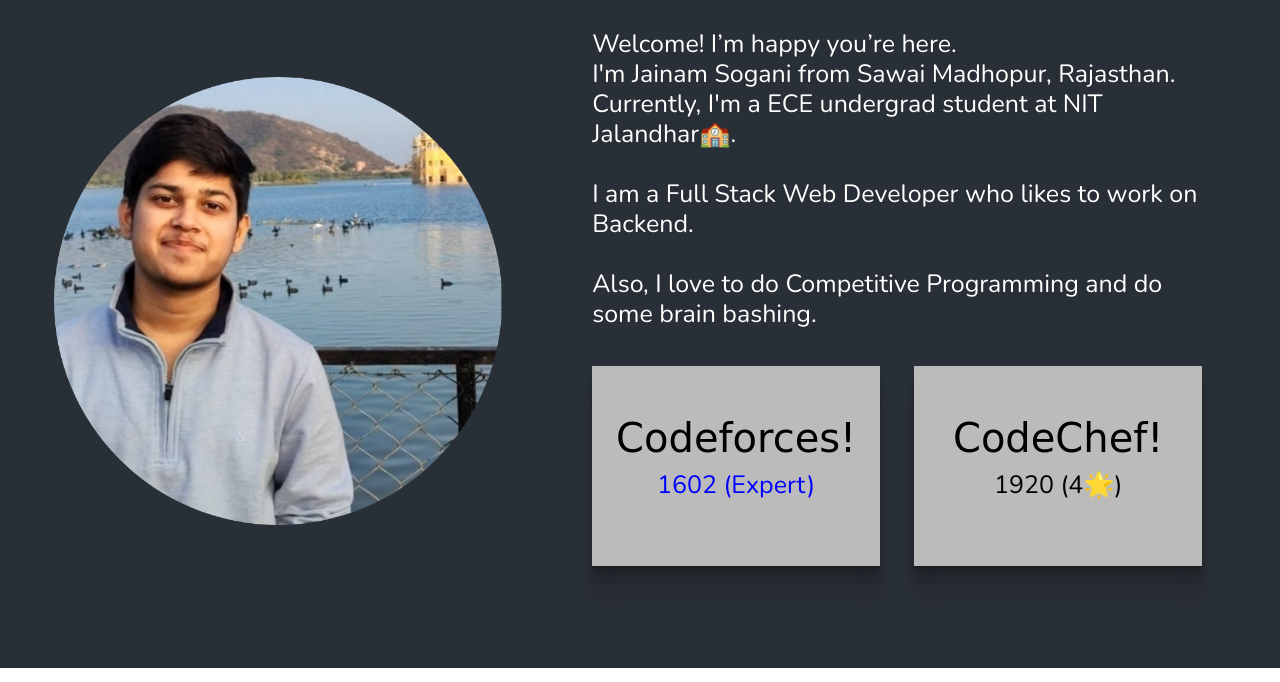
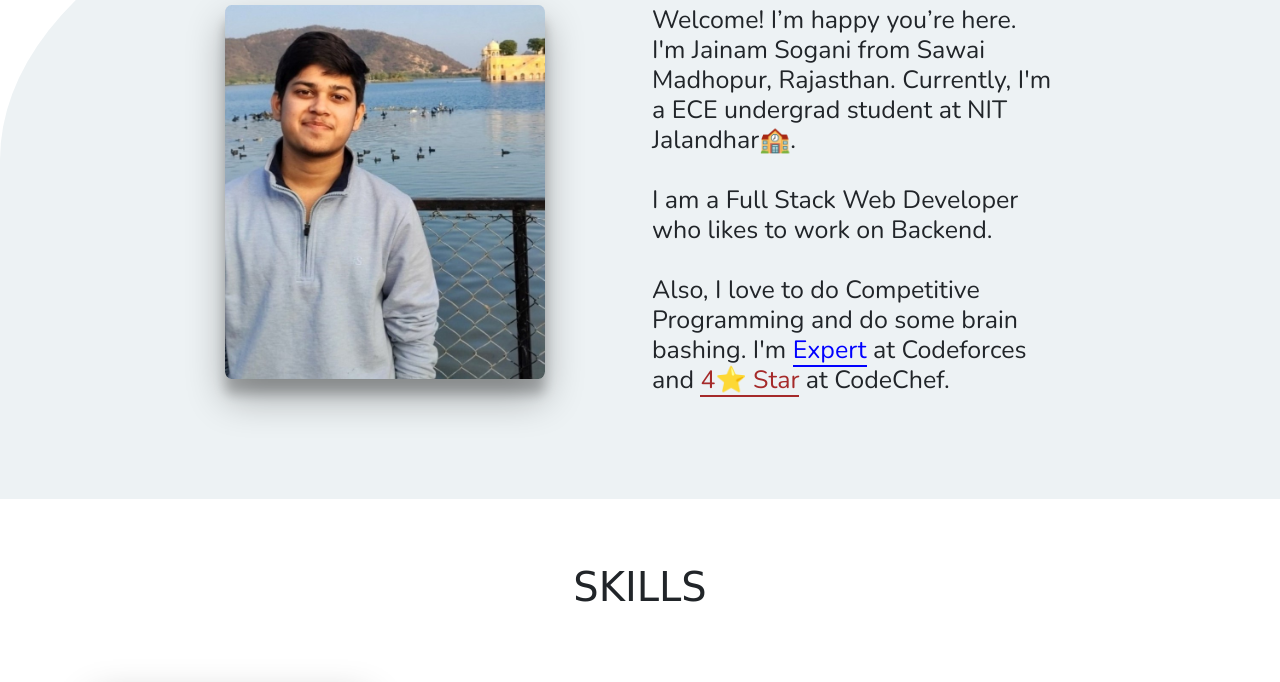
Before and after one commit to jainamsogani/jainamsogani.github.io, a plain HTML site: page index.html in a window 1280 px wide. Shown: the part 765-1447 px from the top of the page. Drawn offline with nearby package versions, Linux system fonts and the light colour scheme; a web font is replaced by a local one.

Commit message:
Improved the about section.

```diff
--- a/css/styles.css
+++ b/css/styles.css
@@ -15,7 +15,6 @@ h4 {
   margin-top: 0;
   padding: 5% 0;
   text-align: center;
-  color: #fff;
 }
 
 .fa{
@@ -213,18 +212,19 @@ h4 {
 }
 
 #about{
-  background: #292f36;
+  background-color: #edf2f4;
+  border-top-left-radius: 50%;
+  border-top-right-radius: 25%;
+  /* border-bottom-right-radius: 15%; */
+  /* border-bottom-left-radius: 7%; */
   padding-bottom: 6rem;
-  color: #fff;
-}
-
-#about .row{
-  margin-right: 0;
 }
 
 #about img{
-  width: 28rem;
-  height: 28rem;
+  padding-right: 0;
+  width: 20rem;
+  border-radius: 2%;
+  box-shadow: rgba(0, 0, 0, 0.3) 0px 19px 38px, rgba(0, 0, 0, 0.22) 0px 15px 12px;
 }
 
 #about h2 {
@@ -233,41 +233,40 @@ h4 {
   font-size: 25px;
 }
 
-#about a {
+#about .expert, .star{
+  display: inline;
+}
+
+#about a{
   text-decoration: none;
+  transition: box-shadow .3s;
+  color: #000;
+  overflow: hidden;
+}
+
+#about .expert a{
+  color: blue;
+  box-shadow: inset 0 -2px 0 blue;
+}
+
+#about .expert a:hover {
+  box-shadow: inset 0 -30px 0 blue;
+}
+
+#about .star a{
+  color: brown;
+  box-shadow: inset 0 -2px 0 brown;
+}
+
+#about .star a:hover {
+  box-shadow: inset 0 -30px 0 brown;
+}
+
+#about a:hover{
   color: #fff;
 }
 
-#about strong {
-  position: relative;
-}
-#about strong::after {
-  content: "";
-  position: absolute;
-  bottom: -0.125rem;
-  left: -0.5rem;
-  right: -0.5rem;
-  height: 0.5rem;
-  background-image: url("https://s3-us-west-2.amazonaws.com/s.cdpn.io/664131/underline.svg");
-  background-repeat: no-repeat;
-  background-size: cover;
-}
-
-/* GRID EFFECTS CP */
-/* GRID */
-.grid {
-  max-width: 940px;
-  width: 100%;
-  margin: 0 auto;
-  margin-top: 5%;
-}
-
-.four {
-	width: 32.26%;
-}
-
 /* COLUMNS */
-
 .col {
   display: block;
   float:left;
@@ -276,117 +275,21 @@ h4 {
 
 .col:first-of-type { margin-left: 0; }
 
-/* CLEARFIX
-/* GENERAL STYLES FOR BOX AND OVERLAY */
-
-.box {
-  display: block;
-  width: 100%;
-  height: 200px;
-  overflow: hidden;
-  background-color: #bbb;
-  box-shadow: rgba(0, 0, 0, 0.09) 0px 2px 1px, rgba(0, 0, 0, 0.09) 0px 4px 2px, rgba(0, 0, 0, 0.09) 0px 8px 4px, rgba(0, 0, 0, 0.09) 0px 16px 8px, rgba(0, 0, 0, 0.09) 0px 32px 16px;
-  text-align: center;
-  position: relative;
-}
-
-.overlay{
-  width: 100%;
-  height:100%;
-  position: absolute;
-  left: 0;
-  top: 0;
-  right: 0;
-  bottom: 0;
-}
-
-/* CORNER */
-
-.corner-top .overlay{
-  background-color: #fff;
-  line-height: 200px;
-  transform: translate(-100%, -100%);
-  -webkit-transition: transform 0.4s ease-in-out;
-  -o-transition: transform 0.4s ease-in-out;
-  transition: transform 0.4s ease-in-out;
-}
-
-#about .corner-top .overlay img{
-  width: 190px;
-  height: 190px;
-}
-
-.corner-top .box:hover .overlay{
-   transform: translate(0, 0);
-}
-
-#about .corner-top, #about .corner-bottom{
-  color: #000;
-}
-
-.corner-top h1, .corner-bottom h1{
-  margin-top: 3rem;
-}
-
-/* CORNER */
-
-.corner-bottom .overlay{
-  background-color: #fff;
-  line-height: 200px;
-  color: #fff;
-  transform: translate(100%, 100%);
-  -webkit-transition: transform 0.4s ease-in-out;
-  -o-transition: transform 0.4s ease-in-out;
-  transition: transform 0.4s ease-in-out;
-}
-
-#about .corner-bottom .overlay img{
-  width: 170px;
-  height: 170px;
-}
-
-.corner-bottom .box:hover .overlay{
-   transform: translate(0, 0);
-}
-
-@media (min-width: 990px){
-  #about .heading-img{
-    display: none;
-  }
-}
-
 @media (max-width: 990px) {
-  #about{
-    padding: 7% 0;
-  }
-
-  #about h1{
-    font-size: 25px;
-    display: inline;
-    margin-left: 2%;
-  }
-
-  #about .heading-img{
-    width: 4rem;
-    height: 4rem;
+  #about img{
+    display: block;
+  max-width: 100%;
+    margin-bottom: 5%;
   }
 
   #about h2{
     font-size: 20px;
     margin-left: 2%;
   }
-
-  .grid{
-    display: none;
-  }
 }
 
 #skills{
   padding-bottom: 5%;
-}
-
-#skills .heading{
-  color: #000;
 }
 
 #skills .container{
@@ -497,7 +400,6 @@ h4 {
 #contact .heading{
   padding-bottom: 0;
   padding-top: 0;
-  color: #000;
 }
 
 #contact .message-section{
--- a/index.html
+++ b/index.html
@@ -102,46 +102,32 @@
       </div>
     </div>
 
+    <!-- <div id="about">
+      <h1 class="heading">ABOUT ME</h1>
+      <div class="row row-cols-lg-4">
+        <div class="col-lg-2 container"></div>
+        <div class="col-lg-4 container mt-5 mx-auto">
+          <img src="images/jainam.png" alt="">
+        </div>
+        <div class="col-lg-4 container">
+        <h2>Welcome! I’m happy you’re here. <br> I'm Jainam Sogani from Sawai Madhopur, Rajasthan. Currently, I'm a ECE undergrad student at NIT Jalandhar🏫.<br><br> I am a Full Stack Web Developer who likes to work on Backend. <br><br> Also, I love to do Competitive Programming and do some brain bashing. I'm <span class="underline--magical">Expert</span> at <a href="https://codeforces.com/profile/jainam_sogani" target="_blank">Codeforces</a> and <br> 4🌟 at <a href="https://www.codechef.com/users/jainam_sogani" target="_blank">CodeChef</a></h2>
+          </div>
+          <div class="col-lg-2 container"></div>
+      </div>
+      </div>
+    </div> -->
+
     <div id="about">
       <h1 class="heading">ABOUT ME</h1>
-      <div class="d-inline ms-5 ps-5">
-        <img class="heading-img" src="images/jainam.png" alt="">
-      </div>
-      <div class="row row-cols-lg-2">
-        <div class="remove col-lg-4 container mt-5 mx-auto">
-          <img src="images/jainam.png" alt="">
+      <div class="row row-cols-lg-4 mx-auto justify-content-lg-center">
+        <div class="col-lg-2"></div>
+        <div class="col-lg-4 container">
+          <img class="mx-auto" src="images/jainam.jpg" alt="">
         </div>
-        <div class="col-lg-6 container">
-        <h2>Welcome! I’m happy you’re here. <br> I'm Jainam Sogani from Sawai Madhopur, Rajasthan. Currently, I'm a ECE undergrad student at NIT Jalandhar🏫.<br><br> I am a Full Stack Web Developer who likes to work on Backend. <br><br> Also, I love to do Competitive Programming and do some brain bashing.</h2> <h2 class="add">I'm Expert at <strong><a href="https://codeforces.com/profile/jainam_sogani" target="_blank">Codeforces</a></strong> and <br> 4🌟 at <strong><a href="https://www.codechef.com/users/jainam_sogani" target="_blank">CodeChef</a></strong></h2>
-
-        <div class="grid">
-          <div class="row">
-          <div class="corner-top four col">
-                <div class="box">
-                  <span class="original">
-                    <h1>Codeforces!</h1>
-                    <h2 style="color: blue;">1602 (Expert)</h2>
-                  </span>
-                  <div class="overlay">
-                    <a href="https://codeforces.com/profile/jainam_sogani" target="_blank"><img src="images/cf.png"></a>
-                  </div>
-                </div>
-              </div>
-              <div class="corner-bottom four col">
-                <div class="box">
-                  <span class="original">
-                    <h1>CodeChef!</h1>
-                    <h2>1920 (4🌟)</h2>
-                  </span>
-                  <div class="overlay">
-                  <a href="https://www.codechef.com/users/jainam_sogani" target="_blank"><img src="images/cc.png"></a>
-                  </div>
-                </div>
-              </div>
-            </div>
+        <div class="col-lg-4 container">
+          <h2>Welcome! I’m happy you’re here. <br> I'm Jainam Sogani from Sawai Madhopur, Rajasthan. Currently, I'm a ECE undergrad student at NIT Jalandhar🏫.<br><br> I am a Full Stack Web Developer who likes to work on Backend. <br><br> Also, I love to do Competitive Programming and do some brain bashing. I'm <div class="expert"><a href="https://codeforces.com/profile/jainam_sogani" target="_blank">Expert</a> at Codeforces</div> and <div class="star"><a href="https://www.codechef.com/users/jainam_sogani" target="_blank">4⭐ Star</a> at CodeChef.</div></h2>
         </div>
-          </div>
-      </div>
+        <div class="col-lg-2"></div>
       </div>
     </div>
 
```
